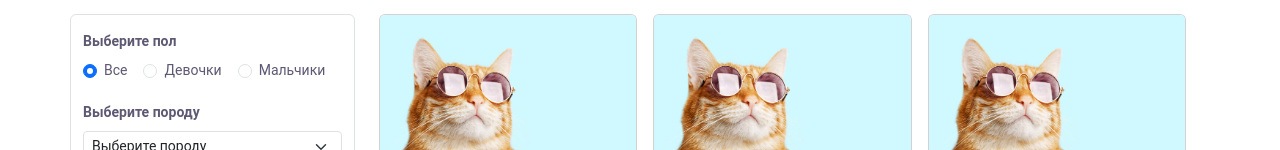
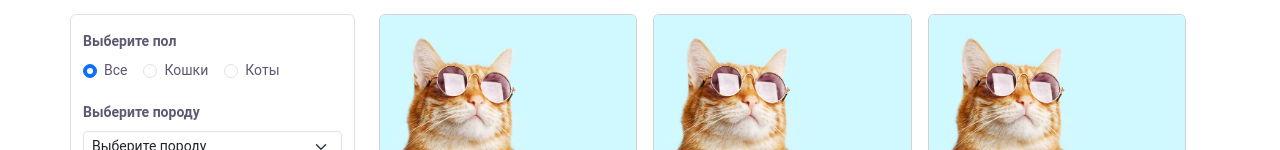
Before and after one commit to vkRadchenko/kotocafe, a React (Create React App) app: page / in a window 1280 px wide. Shown: the part 207-357 px from the top of the page. Built offline with nearby package versions, Linux system fonts and the light colour scheme.

Commit message:
refactor: rename filter options name

```diff
--- a/src/components/blocks/filter/sexFilter.tsx
+++ b/src/components/blocks/filter/sexFilter.tsx
@@ -24,7 +24,7 @@ const SexFilter: React.FC = () => {
           value="option2"
         />
         <label className="form-check-label" htmlFor="inlineRadio2">
-          Девочки
+          Кошки
         </label>
       </div>
       <div className="form-check form-check-inline">
@@ -36,7 +36,7 @@ const SexFilter: React.FC = () => {
           value="option3"
         />
         <label className="form-check-label" htmlFor="inlineRadio3">
-          Мальчики
+          Коты
         </label>
       </div>
     </div>
```
